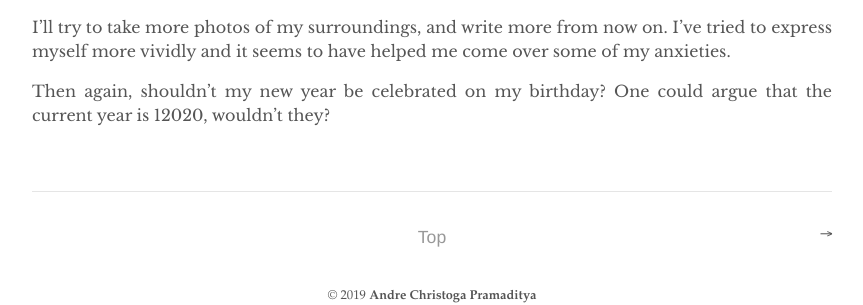
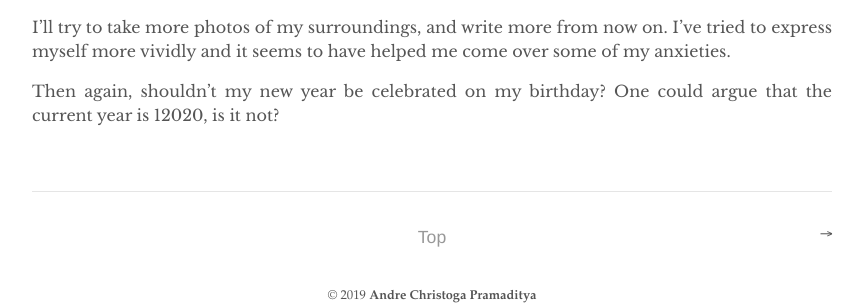
Before and after one commit to drepram/djoernal, a Jekyll site: the page built from _posts/2019-12-30-reflection-on-2019.md, in a window 1280 px wide. Shown: the part 1058-1363 px from the top of the page, without its empty margins (208-1071 px from the left). Built offline with Jekyll 4.4.1, drawn with Linux system fonts in a browser that asks for light colours.

Commit message:
Edit a post

```diff
--- a/_posts/2019-12-30-reflection-on-2019.md
+++ b/_posts/2019-12-30-reflection-on-2019.md
@@ -27,4 +27,4 @@ I might've done more, but this is speaking from my memory and the photos I've [t
 
 I'll try to take more photos of my surroundings, and write more from now on. I've tried to express myself more vividly and it seems to have helped me come over some of my anxieties.
 
-Then again, shouldn't my new year be celebrated on my birthday? One could argue that the current year is 12020, wouldn't they?
+Then again, shouldn't my new year be celebrated on my birthday? One could argue that the current year is 12020, is it not?
```
